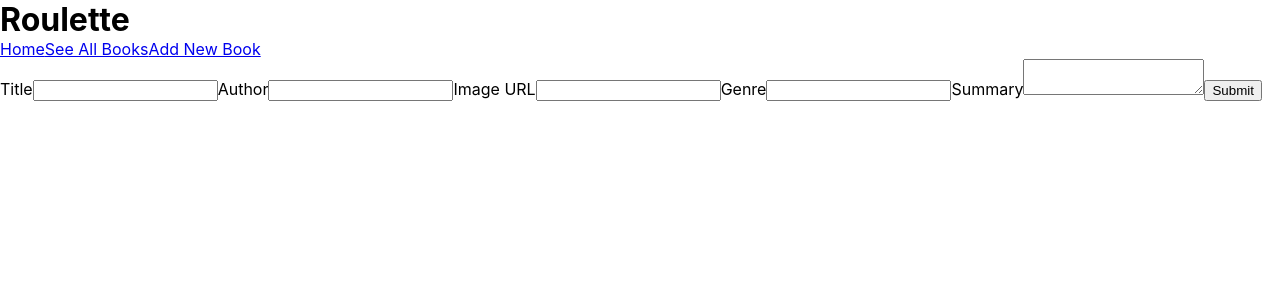
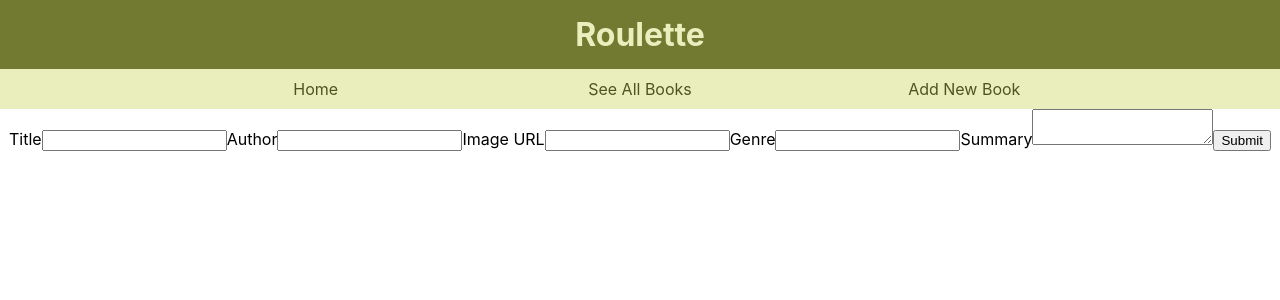
Before and after one commit to mx32000/roulette, a React (Create React App) app in the folder client/: page /books/edit/1 in a window 1280 px wide. Shown: the top 300 px of the page. Built offline with nearby package versions, Linux system fonts and the light colour scheme; no server answers.

Commit message:
flex and menu

```diff
--- a/client/src/App.css
+++ b/client/src/App.css
@@ -1,3 +1,13 @@
 * {
   margin: 0;
 }
+
+body {
+  text-align: center;
+}
+
+header {
+  background-color: rgb(114, 122, 50);
+  color: rgb(233 238 188);
+  padding: 15px;
+}
--- a/client/src/components/Book.jsx
+++ b/client/src/components/Book.jsx
@@ -1,4 +1,5 @@
 import {Link} from 'react-router-dom'
+import '../css/Book.css'
 
 export default function Book(props) {
   const {book} = props;
--- a/client/src/components/Navbar.jsx
+++ b/client/src/components/Navbar.jsx
@@ -1,4 +1,5 @@
 import { Link } from "react-router-dom"
+import "../css/Navbar.css"
 
 export default function Navbar() {
   return (
--- a/client/src/components/Roulette.jsx
+++ b/client/src/components/Roulette.jsx
@@ -1,14 +1,13 @@
-import { useEffect, useState } from "react"
-import Book from "./Book"
+import { useEffect, useState } from "react";
+import Book from "./Book";
+import "../css/Roulette.css";
 
 export default function Roulette(props) {
   const [book, setBook] = useState({});
   const {books} = props;
 
   const spin = () => {
-    console.log("spin");
     const bookInd = Math.floor(Math.random() * books.length);
-    console.log(books[bookInd].fields.title)
     setBook(books[bookInd]);
   }
 
@@ -17,11 +16,11 @@ export default function Roulette(props) {
   })
 
   return (
-    <>
+    <div className="roulette">
       {
         book.fields ? <Book book={book}/> : <img src="https://res.cloudinary.com/dcdasnmmz/image/upload/v1629514381/Roulette/mystery_tgwugj.png" alt="question mark" />
       }
       <button onClick={spin}>Spin!</button>
-    </>
+    </div>
   )
 }
--- /dev/null
+++ b/client/src/css/Book.css
@@ -0,0 +1,10 @@
+.book {
+  display: flex;
+  flex-direction: column;
+  max-height: 500px;
+  align-items: center;
+}
+
+.book img {
+  max-width: 30%;
+}
--- /dev/null
+++ b/client/src/css/Navbar.css
@@ -0,0 +1,12 @@
+nav {
+  background-color: rgb(233 238 188);
+  display: flex;
+  padding: 0 12%;
+}
+
+nav a {
+  text-decoration: none;
+  padding: 10px;
+  color: rgb(78 84 33);
+  flex: 1 1 0px;
+}
--- /dev/null
+++ b/client/src/css/Roulette.css
@@ -0,0 +1,14 @@
+.roulette {
+  display: flex;
+  flex-direction: column;
+  width: 50%;
+  margin: 0 auto;
+}
+
+.roulette img {
+  align-items: center;
+}
+
+.roulette button {
+  width: fit-content;
+}
```
